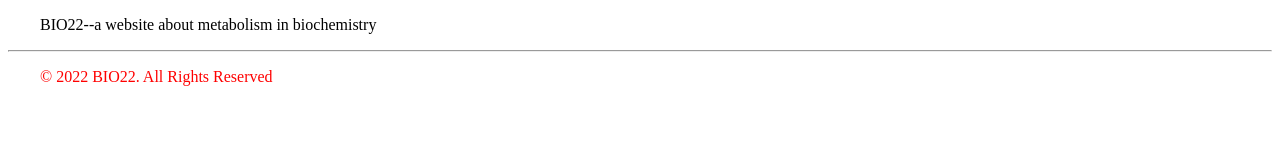
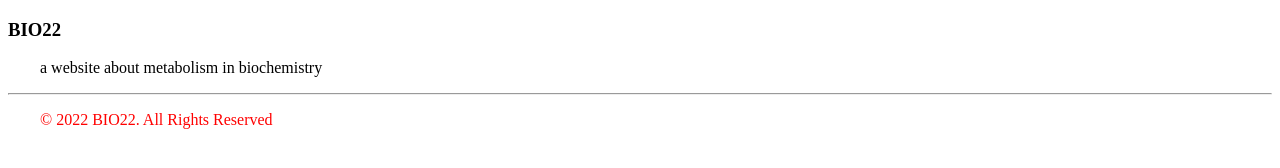
Before and after one commit to bio22/bio22.github.io, a plain HTML site: page index.html in a window 1280 px wide. Drawn offline with Linux system fonts and the light colour scheme.

Commit message:
Update index.html

```diff
--- a/index.html
+++ b/index.html
@@ -8,7 +8,8 @@
         </style>
     </head>
     <body>
-        <p>BIO22--a website about metabolism in biochemistry</p>
+        <p><h3>BIO22</h3></p>
+        <p>a website about metabolism in biochemistry</p>
         <footer>
             <hr>
             <p style="color: red; font-size: 16px;">© 2022 BIO22. All Rights Reserved</p>
```
